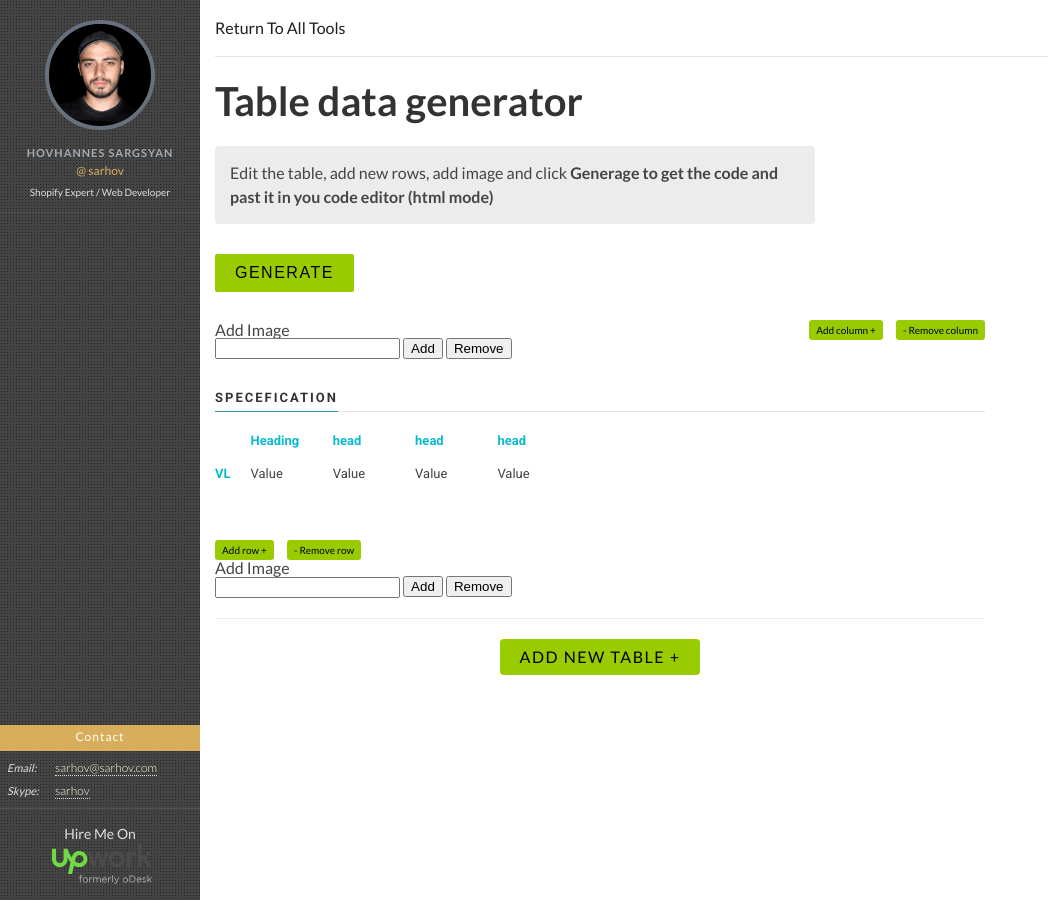
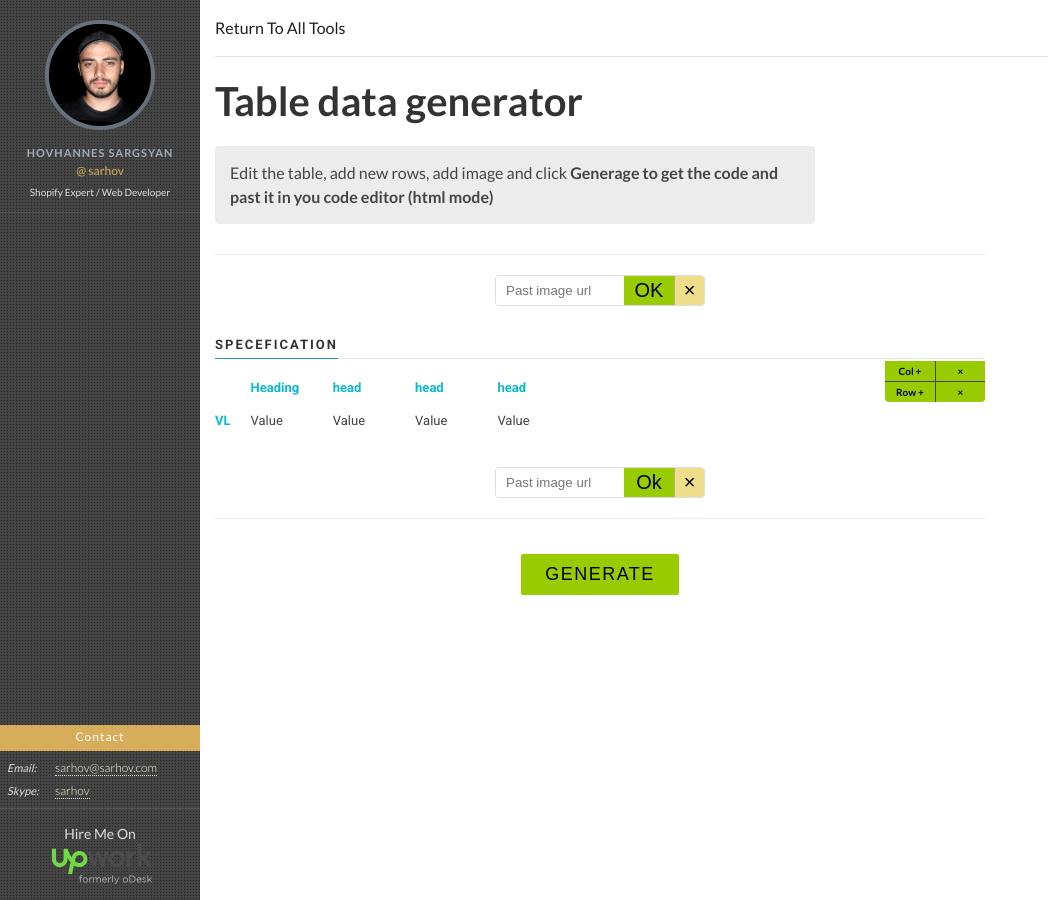
Before and after one commit to sarhov/sarhov.github.io, a Jekyll site: the page built from tools/table-generator/index.html, in a window 1280 px wide. Shown: the whole page, without its empty margins (0-1048 px from the left). Built offline with Jekyll 4.4.1, drawn with Linux system fonts in a browser that asks for light colours; nearby versions of some CDN libraries.

Commit message:
added styles

```diff
--- a/_sass/_tools.scss
+++ b/_sass/_tools.scss
@@ -25,7 +25,7 @@
 		flex-direction: column;
 	}
 	&__intro{
-		margin-bottom: 15px;
+		margin-bottom: 30px;
 		max-width: 600px;
 		border-radius: 4px;
 		background: #ececec;
@@ -35,12 +35,13 @@
 	&__generate{
 		margin-bottom: 30px;
 		padding-top: 15px;
+		text-align: center;
 	}
 	&__generate-button{
 		text-transform: uppercase;
 		letter-spacing: 1.5px;
-		font-size: 16px;
-		padding: 10px 20px;
+		font-size: 18px;
+		padding: 10px 24px;
 		background: #9c0;
 		border-radius: 2px;
 		cursor: pointer;
--- a/_sass/tools_tables.scss
+++ b/_sass/tools_tables.scss
@@ -4,6 +4,47 @@
 
 .custom{
   font-family: 'Roboto', sans-serif;
+}
+
+.image__add {
+  width: 210px;
+  margin: auto;
+  border: 1px solid #ddd;
+  position: relative;
+  border-radius: 4px;
+  overflow: hidden;
+}
+
+.image__add-input {
+  border: none;
+  width: 100%;
+  padding: 3px;
+  padding-right: 80px;
+  padding-top: 7px;
+  padding-bottom: 7px;
+  padding-left: 10px;
+}
+
+.image__add-submit, .image__remove-submit {
+  width: 50px;
+  position: absolute;
+  right: 30px;
+  overflow: hidden;
+  height: 100%;
+  background: #9c0;
+  border: none;
+  font-size: 20px;
+  top: 0;
+  cursor: pointer;
+  &:hover{
+    opacity: 0.8;
+  }
+}
+.image__remove-submit{
+  right: 0;
+  width: 30px;
+  border-left: 1px solid #adb091;
+  background: #f0dd89;
 }
 
 .add-new{
@@ -34,8 +75,10 @@
 .custom-wrap{
   position: relative;
   padding-bottom: 20px;
+  border-top: 1px solid #ececec;
   border-bottom: 1px solid #ececec;
   margin-bottom: 20px;
+  padding-top: 20px;
 }
 
 .custom__add-image{
@@ -55,38 +98,77 @@
 }
 
 .custom-wrap__action_bottom {
-  padding-top: 20px;
+  // padding-top: 10px;
+  overflow: hidden;
   a{
     padding: 5px 7px;
     margin: 0 5px;
     background: #9c0;
     display: inline-block;
-    border-radius: 3px;
+
     color: #000;
     font-size: 10px;
-    &:first-child{
+    float: left;
+    width: 50%;
+    margin: 0;
+    font-weight: bold;
+    text-align: center;
+    &:last-child{
       margin-left: 0;
+      border-left: 1px solid #444;
     }
     &:hover{
       opacity: 0.8;
     }
   }
 }
+.custom-wrap__actions {
+  position: absolute;
+  right: 0;
+  width: 100px;
+  top: 106px;
+  background: #ececec;
+  // padding-top: 10px;
+  // padding-bottom: 10px;
+  border-radius: 0 0 4px 4px  ;
+
+  overflow: hidden;
+}
+.result pre{
+  transition: all 0.4s;
+  &:empty{
+    opacity: 0;
+    visibility: hidden;
+    transform: scale(0);
+  }
+  transform: scale(1);
+  padding: 20px;
+  background: #ffdcdc;
+  border-radius: 5px;
+}
 .custom-wrap__action_top {
-  padding-top: 10px;
-  position: absolute;
+  // padding-top: 10px;
+  overflow: hidden;
+  // position: absolute;
+  // padding-bottom: 10px;
+  border-bottom: 1px solid #444;
   top:-12px;
   right: 0;
   a{
     padding: 5px 7px;
     margin: 0 5px;
+    text-align: center;
     background: #9c0;
     display: inline-block;
-    border-radius: 3px;
+    font-weight: bold;
     color: #000;
     font-size: 10px;
+    float: left;
+    width: 50%;
+    margin: 0;
     &:last-child{
       margin-right: 0;
+      border-left: 1px solid #444;
     }
     &:hover{
       opacity: 0.8;
--- a/tools/table-generator/index.html
+++ b/tools/table-generator/index.html
@@ -13,22 +13,27 @@ template: tools-table
 		<p class="b-tools__intro">
 			Edit the table, add new rows, add image and click <strong>Generage to get the code and past it in you code editor (html mode)</strong>
 		</p>
-		<div class="b-tools__generate">
-			<button class="b-tools__generate-button jsGenerate">Generate</button>
-		</div>
+
 		<div class="b-tools__tables">
 			<div class="custom-wrap jsBox">
+
 				<div class="image__add jsImageSourceBox">
-					<p>Add Image</p>
-					<input type="text" class="image__add-input jsImageSource">
-					<button class="image__add-submit jsAddImage" value="Top" type="submit">Add</button>
-					<button class="image__remove-submit jsRemoveImage" type="button">Remove</button>
+					<input placeholder="Past image url" type="text" class="image__add-input jsImageSource">
+					<button class="image__add-submit jsAddImage" value="Top" type="submit">OK</button>
+					<button class="image__remove-submit jsRemoveImage" type="button">&times;</button>
 				</div>
-				<div class="custom-wrap__action custom-wrap__action_top">
-					<a href="#" class="jsAddColumn">Add column + </a>
-					<a href="#" class="jsRemoveColumn"> - Remove column</a>
+				<div class="custom-wrap__actions">
+					<div class="custom-wrap__action custom-wrap__action_top">
+						<a href="#" class="jsAddColumn">Col + </a>
+						<a href="#" class="jsRemoveColumn"> &times;</a>
+					</div>
+					<div class="custom-wrap__action custom-wrap__action_bottom">
+						<a href="#" class="jsAddRow">Row + </a>
+						<a href="#" class="jsRemoveRow">&times;</a>
+					</div>
 				</div>
-				<!-- /.custom-wrap__action custom-wrap__action_top -->
+
+
 				<div class="custom">
 					<div class="custom__image is_empty">
 						<img style="display:none;" src="" alt="" class="custom__image-img jsTopImage">
@@ -54,24 +59,25 @@ template: tools-table
 						<img style="display:none;" src="" alt="" class="custom__image-img jsBottomImage">
 					</div>
 				</div>
-				<div class="custom-wrap__action custom-wrap__action_bottom">
-					<a href="#" class="jsAddRow">Add row + </a>
-					<a href="#" class="jsRemoveRow">- Remove row</a>
+
+				<div class="image__add jsImageSourceBox">
+					<input placeholder="Past image url" type="text" class="image__add-input jsImageSource">
+					<button class="image__add-submit jsAddImage" value="Bottom" type="submit">Ok</button>
+					<button class="image__remove-submit jsRemoveImage" type="button">&times;</button>
 				</div>
-				<!-- /.custom-wrap__action custom-wrap__action_bottom -->
-				<div class="image__add jsImageSourceBox">
-					<p>Add Image</p>
-					<input type="text" class="image__add-input jsImageSource">
-					<button class="image__add-submit jsAddImage" value="Bottom" type="submit">Add</button>
-					<button class="image__remove-submit jsRemoveImage" type="button">Remove</button>
-				</div>
-				<div class="result">
+
+			</div>
+
+			<div class="b-tools__generate">
+				<button class="b-tools__generate-button jsGenerate">Generate</button>
+			</div>
+
+			<div class="result">
 					<pre class="jsResult"></pre>
 				</div>
-			</div>
 		</div>
-		<div class="add-new ">
+		<!-- <div class="add-new ">
 			<a href="#" class="add-new__action jsAddNewBox">Add new table + </a>
-		</div>
+		</div> -->
 	</div>
 </div>
```
Also changed, not shown: 1 other file.
